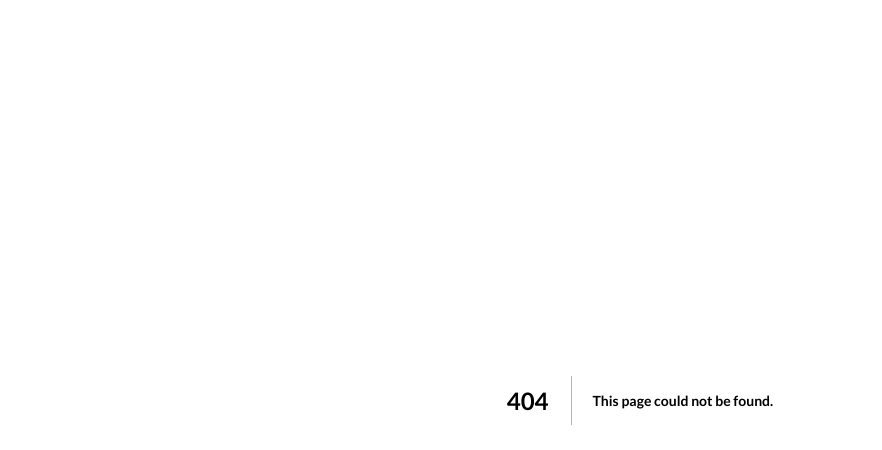
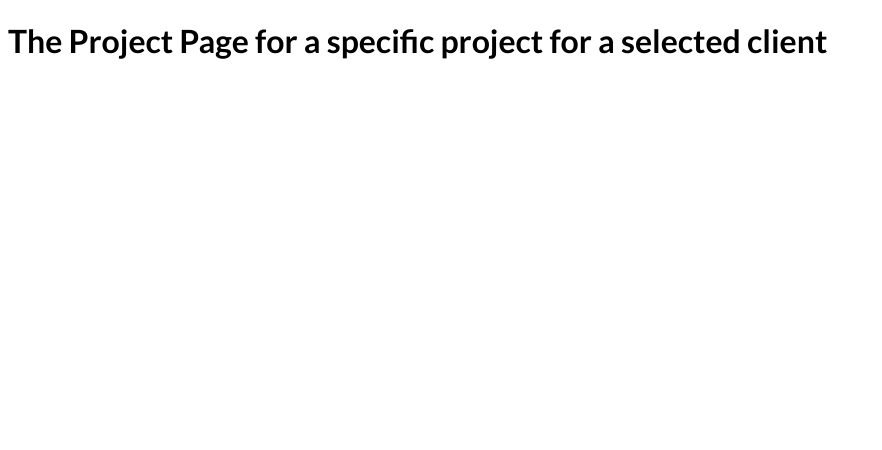
Before and after one commit to nishanbudhathoki2266/NextJs-RND, a Next.js app: page /clients/1/1 in a window 1280 px wide. Before the commit this address had no page. Shown: the top 450 px of the page, without its empty margins (0-882 px from the left). Built offline with nearby package versions, Linux system fonts and the light colour scheme.

Commit message:
Built nested dynamic routes and paths

```diff
--- /dev/null
+++ b/src/pages/clients/[id]/[clientProjectId].js
@@ -0,0 +1,14 @@
+import { useRouter } from "next/router";
+import React from "react";
+
+const SelectedClientProjectPage = () => {
+  const router = useRouter();
+  console.log(router.query.clientProjectId);
+  return (
+    <div>
+      <h1>The Project Page for a specific project for a selected client</h1>
+    </div>
+  );
+};
+
+export default SelectedClientProjectPage;
```
Also changed, not shown: src/pages/clients/[id]/index.js (added, +14 -0 lines), src/pages/clients/index.js (added, +11 -0 lines).
